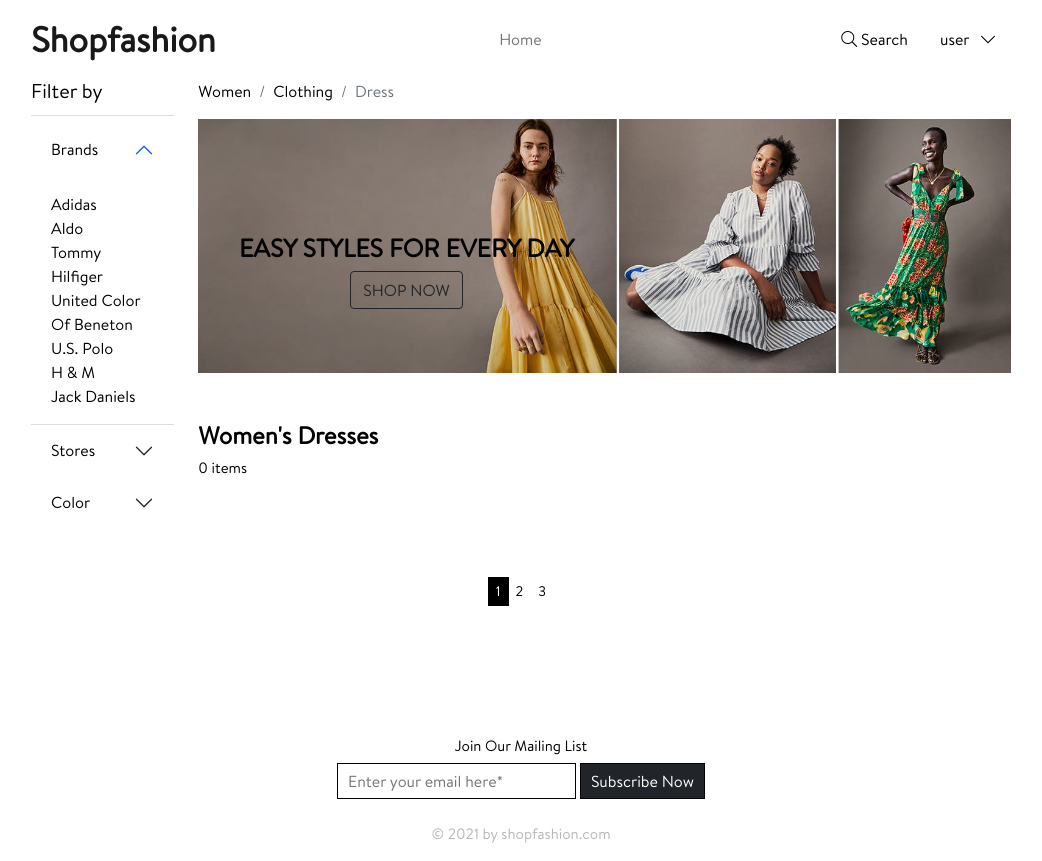
After one commit to priteshtagline/shop-fashion, a Django app: page /browse/1/1/1 in a window 1280 px wide. The commit adds this page. Shown: the whole page, without its empty margins (119-1161 px from the left). Run offline with Django 3.2, Linux system fonts and the light colour scheme; data that the repository does not hold is empty; some libraries are stand-ins or nearby versions.

Commit message:
theam integration complet form home, browse, user, product page. [testing pending]

```diff
--- a/shopfashion/settings.py
+++ b/shopfashion/settings.py
@@ -152,8 +152,8 @@ DEFAULT_AUTO_FIELD = 'django.db.models.BigAutoField'
 
 AUTH_USER_MODEL = 'users.User'
 
-LOGIN_REDIRECT_URL = 'home'
-LOGOUT_REDIRECT_URL = 'home'
+LOGIN_REDIRECT_URL = 'website:home'
+LOGOUT_REDIRECT_URL = 'website:home'
 
 EMAIL_BACKEND = 'django.core.mail.backends.smtp.EmailBackend'
 EMAIL_HOST = env('EMAIL_HOST')
--- a/users/templates/registration/password_reset_complete.html
+++ b/users/templates/registration/password_reset_complete.html
@@ -12,7 +12,7 @@
     <div>
         <h3>Password reset complete</h3>
         <p>Your password has been set. You may go ahead and sign in now.</p><br>
-        <a href="{% url 'login' %}">Sign In.</a>
+        <a href="{% url 'user:login' %}">Sign In.</a>
     </div>
 </body>
 
--- a/users/templates/registration/password_reset_done.html
+++ b/users/templates/registration/password_reset_done.html
@@ -12,7 +12,7 @@
             You should receive them shortly.</p>
         <p>If you don’t receive an email, please make sure you’ve entered the address you registered with, and check
             your spam folder.</p>
-        <p class="p-2 m-1">Already a Remember Password? <a href="{% url 'login' %}">Sign In.</a></p>
+        <p class="p-2 m-1">Already a Remember Password? <a href="{% url 'user:login' %}">Sign In.</a></p>
     </div>
 </body>
 </html>
--- a/users/urls.py
+++ b/users/urls.py
@@ -1,12 +1,13 @@
 from django.urls import include, path
-from django.views.generic.base import TemplateView
 from django.contrib.auth import views as auth_views
+from django.urls import reverse_lazy
 from . import views
 
 app_name = 'user'
 urlpatterns = [
     path('login/', auth_views.LoginView.as_view(redirect_authenticated_user=True), name='login'),
-    path('', include('django.contrib.auth.urls')),
+    path('password_reset/', auth_views.PasswordResetView.as_view(success_url=reverse_lazy('user:password_reset_done')), name='password_reset'),
+    path('', include('django.contrib.auth.urls',)),
     path('signup/', views.UserSignUpView.as_view(), name="signup"),
-    path('profile/', TemplateView.as_view(template_name='profile.html'), name="profile")
+    path('profile/', views.ProfileUpdateView.as_view(), name="profile")
 ]
--- a/website/templates/base.html
+++ b/website/templates/base.html
@@ -19,7 +19,7 @@
 </head>
 
 <body>
-    {% header %}
+    {% header user %}
 
     {% block body %}
     {% endblock %}
--- /dev/null
+++ b/website/templates/browse.html
@@ -0,0 +1,194 @@
+{% extends "base.html" %}
+{% load static %}
+{% load static admin_tags %}
+
+{% block title %} Home | {{block.super}} {% endblock %}
+
+{% block body %}
+<main>
+    <div class="browse">
+        <div class="row">
+            <div class="col-md-2 filter side-nav fixed" id="slide-out">
+                <div class="accordion" id="accordionExample">
+                    <h2 class="fw-light fs-5 heading-filter">Filter by</h2>
+                    <div class="accordion-item">
+                        <h2 class="accordion-header" id="headingOne">
+                            <button class="accordion-button" type="button" data-bs-toggle="collapse"
+                                data-bs-target="#panelsStayOpen-collapseOne" aria-expanded="true"
+                                aria-controls="panelsStayOpen-collapseOne">
+                                Brands
+                            </button>
+                        </h2>
+                        <div id="panelsStayOpen-collapseOne" class="accordion-collapse collapse show"
+                            aria-labelledby="panelsStayOpen-headingOne">
+                            <div class="accordion-body">
+                                <ul class="collections">
+                                    <li class="collections-item">
+                                        <a href="#">Adidas</a>
+                                    </li>
+                                    <li class="collections-item">
+                                        <a href="#">Aldo</a>
+                                    </li>
+                                    <li class="collections-item">
+                                        <a href="#">Tommy Hilfiger</a>
+                                    </li>
+                                    <li class="collections-item">
+                                        <a href="#">United Color Of Beneton</a>
+                                    </li>
+                                    <li class="collections-item">
+                                        <a href="#">U.S. Polo</a>
+                                    </li>
+                                    <li class="collections-item">
+                                        <a href="#">H & M</a>
+                                    </li>
+                                    <li class="collections-item">
+                                        <a href="#">Jack Daniels</a>
+                                    </li>
+                                </ul>
+                            </div>
+                        </div>
+                    </div>
+
+                    <div class="accordion-item">
+                        <h2 class="accordion-header" id="headingTwo">
+                            <button class="accordion-button collapsed" type="button" data-bs-toggle="collapse"
+                                data-bs-target="#collapseTwo" aria-expanded="false" aria-controls="collapseTwo">
+                                Stores
+                            </button>
+                        </h2>
+                        <div id="collapseTwo" class="accordion-collapse collapse" aria-labelledby="headingTwo"
+                            data-bs-parent="#accordionExample">
+                            <div class="accordion-body">
+                                <ul class="collections">
+                                    <li class="collections-item">
+                                        <a href="#">Macy’s</a>
+                                    </li>
+                                    <li class="collections-item">
+                                        <a href="#">Saks</a>
+                                    </li>
+                                    <li class="collections-item">
+                                        <a href="#">Neiman Marcus</a>
+                                    </li>
+                                </ul>
+                            </div>
+                        </div>
+                    </div>
+
+                    <div class="accordion-item">
+                        <h2 class="accordion-header" id="headingThree">
+                            <button class="accordion-button collapsed" type="button" data-bs-toggle="collapse"
+                                data-bs-target="#panelsStayOpen-collapseThree" aria-expanded="false"
+                                aria-controls="panelsStayOpen-collapseThree">
+                                Color
+                            </button>
+                        </h2>
+                        <div id="panelsStayOpen-collapseThree" class="accordion-collapse collapse"
+                            aria-labelledby="panelsStayOpen-headingThree">
+                            <div class="accordion-body">
+                                <ul class="colors-list d-flex">
+                                    <li class="color-item">
+                                        <div class="color">
+                                            <a href="#"><img src="{% static 'images/color-1.png' %}" alt="color-1"></a>
+                                        </div>
+                                    </li>
+                                    <li class="color-item">
+                                        <div class="color">
+                                            <a href="#"><img src="{% static 'images/color-2.png' %}" alt="color-2"></a>
+                                        </div>
+                                    </li>
+                                    <li class="color-item">
+                                        <div class="color">
+                                            <a href="#"><img src="{% static 'images/color-3.png' %}" alt="color-3"></a>
+                                        </div>
+                                    </li>
+                                    <li class="color-item">
+                                        <div class="color">
+                                            <a href="#"><img src="{% static 'images/color-4.png' %}" alt="color-4"></a>
+                                        </div>
+                                    </li>
+                                    <li class="color-item">
+                                        <div class="color">
+                                            <a href="#"><img src="{% static 'images/color-2.png' %}" alt="color-2"></a>
+                                        </div>
+                                    </li>
+                                    <li class="color-item">
+                                        <div class="color">
+                                            <a href="#"><img src="{% static 'images/color-3.png' %}" alt="color-3"></a>
+                                        </div>
+                                    </li>
+                                    <li class="color-item">
+                                        <div class="color">
+                                            <a href="#"><img src="{% static 'images/color-4.png' %}" alt="color-4"></a>
+                                        </div>
+                                    </li>
+                                    <li class="color-item">
+                                        <div class="color">
+                                            <a href="#"><img src="{% static 'images/color-1.png' %}" alt="color-1"></a>
+                                        </div>
+                                    </li>
+                                </ul>
+                            </div>
+                        </div>
+                    </div>
+
+                </div>
+            </div>
+
+            <div class="col-md-10 browse-page">
+                <nav aria-label="breadcrumb">
+                    <ol class="breadcrumb">
+                        <li class="breadcrumb-item"><a href="browse.html">Women</a></li>
+                        <li class="breadcrumb-item"><a href="browse.html">Clothing</a></li>
+                        <li class="breadcrumb-item active text-capitalize" aria-current="page">Dress</li>
+                    </ol>
+                </nav>
+
+                <a href="#" data-activates="slide-out" class="button-collapse d-lg-none filter-btn"><i
+                        class="fas fa-filter pe-2"></i>Filter</a>
+                <div id="overlay"></div>
+                <div class="browse-content">
+                    <div class="campaign position-relative">
+                        <div class="campaign-img position-relative">
+                            <img src="{% static 'images/image-3.jpeg' %}" alt="slider-image-1">
+                        </div>
+                        <div class="campaign-content position-absolute text-center">
+                            <h2 class="text-uppercase">easy styles for every day</h2>
+                            <a href="#" class="btn btn-outline-dark text-uppercase">Shop Now</a>
+                        </div>
+                    </div>
+
+                    <div class="product-catalouge mt-5">
+                        <h4 class="fw-bold">Women's Dresses</h4>
+                        <p>{{products|length}} item{{ products|pluralize }}</p>
+                        <div class="products">
+                            <ul class="product-list d-flex justify-content-evenly">
+                                {% for product in products %}
+                                <li class="product-item">
+                                    <a href="{% url 'website:product' product.id %}">
+                                        <div class="card" style="width: 18rem;">
+                                            <img src="{{product.image1.url}}" class="card-img-top" alt="...">
+                                            <div class="card-body">
+                                                <p class="card-text">{{product.title}}</p>
+                                            </div>
+                                        </div>
+                                    </a>
+                                </li>
+                                {% endfor %}
+                            </ul>
+                        </div>
+                    </div>
+                </div>
+            </div>
+        </div>
+        <nav aria-label="#" class="my-5">
+            <ul class="pagination pagination-sm justify-content-center">
+                <li class="page-item active" aria-current="page">
+                    <span class="page-link">1</span>
+                </li>
+                <li class="page-item"><a class="page-link" href="#">2</a></li>
+                <li class="page-item"><a class="page-link" href="#">3</a></li>
+            </ul>
+        </nav>
+    </div>
+</main>
+{% endblock %}
--- a/website/templates/header.html
+++ b/website/templates/header.html
@@ -1,7 +1,7 @@
 <header>
     <nav class="navbar navbar-expand-lg navbar-light md-bg-light">
         <div class="container-fluid px-0">
-            <a class="navbar-brand order-0" href="{% url 'home' %}">Shopfashion</a>
+            <a class="navbar-brand order-0" href="{% url 'website:home' %}">Shopfashion</a>
             <button class="navbar-toggler order-xl-1 order-lg-2 order-md-2 order-sm-2 order-2" type="button"
                 data-bs-toggle="collapse" data-bs-target="#navbarSupportedContent"
                 aria-controls="navbarSupportedContent" aria-expanded="false" aria-label="Toggle navigation">
@@ -10,7 +10,7 @@
             <div class="collapse navbar-collapse" id="navbarSupportedContent">
                 <ul class="navbar-nav m-auto left-menu">
                     <li class="nav-item dropdown">
-                        <a class="nav-link" href="{% url 'home' %}" target="_self">
+                        <a class="nav-link" href="{% url 'website:home' %}" target="_self">
                             Home
                         </a>
                     </li>
@@ -27,7 +27,9 @@
                                         <h6 class="title"><strong>{{category}}</strong></h6>
                                         <ul class="list-unstyled">
                                             {% for subcategory in category.subcategory_set.all %}
-                                            <li><a href="browse.html">{{subcategory}}</a></li>
+                                            <li><a
+                                                    href="{% url 'website:browse' department=department|lower category=category|lower subcategory=subcategory|lower %}">{{subcategory}}</a>
+                                            </li>
                                             {% endfor %}
                                         </ul>
                                     </div> <!-- col-megamenu.// -->
@@ -50,16 +52,11 @@
                 <li class="nav-item dropdown">
                     <a class="nav-link user" href="#" id="user-dropdown" role="button" data-bs-toggle="dropdown"
                         aria-expanded="false">
-
-                        {{ request.user }}
-                        {% if request.user.is_authenticated %}
-                        {{ user.username }}
-                        {% else %}
-                        Not logged in.
-                        {% endif %}<i class="fal fa-chevron-down ps-2"></i>
+                        {{user.first_name|default:'user'}}
+                        <i class="fal fa-chevron-down ps-2"></i>
                     </a>
                     <ul class="dropdown-menu user-menu" aria-labelledby="user-dropdown">
-                        {% if not request.user.is_authenticated %}
+                        {% if not user.is_authenticated %}
                         <li class="px-2 py-2"><a class="btn btn-dark signin-btn rounded-0" href="{% url 'user:login' %}"
                                 target="_self">Sign In</a></li>
                         <li class="px-2 py-2"><a class="btn btn-outline-dark signin-btn rounded-0 signup-btn"
--- a/website/templatetags/admin_tags.py
+++ b/website/templatetags/admin_tags.py
@@ -5,5 +5,5 @@ register = template.Library()
 
 
 @register.inclusion_tag('header.html')
-def header():
-    return {'departments': Department.objects.all()}
+def header(user):
+    return {'user':user, 'departments': Department.objects.all()}
--- a/website/urls.py
+++ b/website/urls.py
@@ -3,7 +3,9 @@ from django.views.generic.base import TemplateView
 
 from . import views
 
+app_name = 'website'
 urlpatterns = [
     path('', views.IndexView.as_view(), name='home'),
-    path('product/<pk>', views.ProductDeatilView.as_view(), name='home'),
+    path('product/<pk>', views.ProductDeatilView.as_view(), name='product'),
+    path('browse/<department>/<category>/<subcategory>', views.BrowseLiseView.as_view(), name='browse'),
 ]
--- a/website/views.py
+++ b/website/views.py
@@ -1,6 +1,8 @@
 from django.views.generic import ListView, DetailView
 from products.models.campaign import Campaign
 from products.models.product import Product
+from products.models.product import Product
+
 
 class IndexView(ListView):
     context_object_name = 'campaigns'
@@ -16,3 +18,15 @@ class IndexView(ListView):
 class ProductDeatilView(DetailView):
     model = Product
     template_name = 'product.html'
+
+
+class BrowseLiseView(ListView):
+    model = Product
+    template_name = 'browse.html'
+    context_object_name = 'products'
+
+    def get_queryset(self):
+        print(self.kwargs['department'])
+        return Product.objects.filter(department__name__iexact=self.kwargs['department'],
+                                    category__name__iexact=self.kwargs['category'],
+                                    subcategory__name__iexact=self.kwargs['subcategory'])
```
Also changed, not shown: users/forms.py (+73 -0 lines), users/templates/profile.html (+56 -63 lines), users/views.py (+53 -4 lines), website/templates/home.html (+7 -7 lines), website/templates/product.html (+18 -18 lines), users/templates/registration/password_reset_form.html (line endings or trailing spaces).
